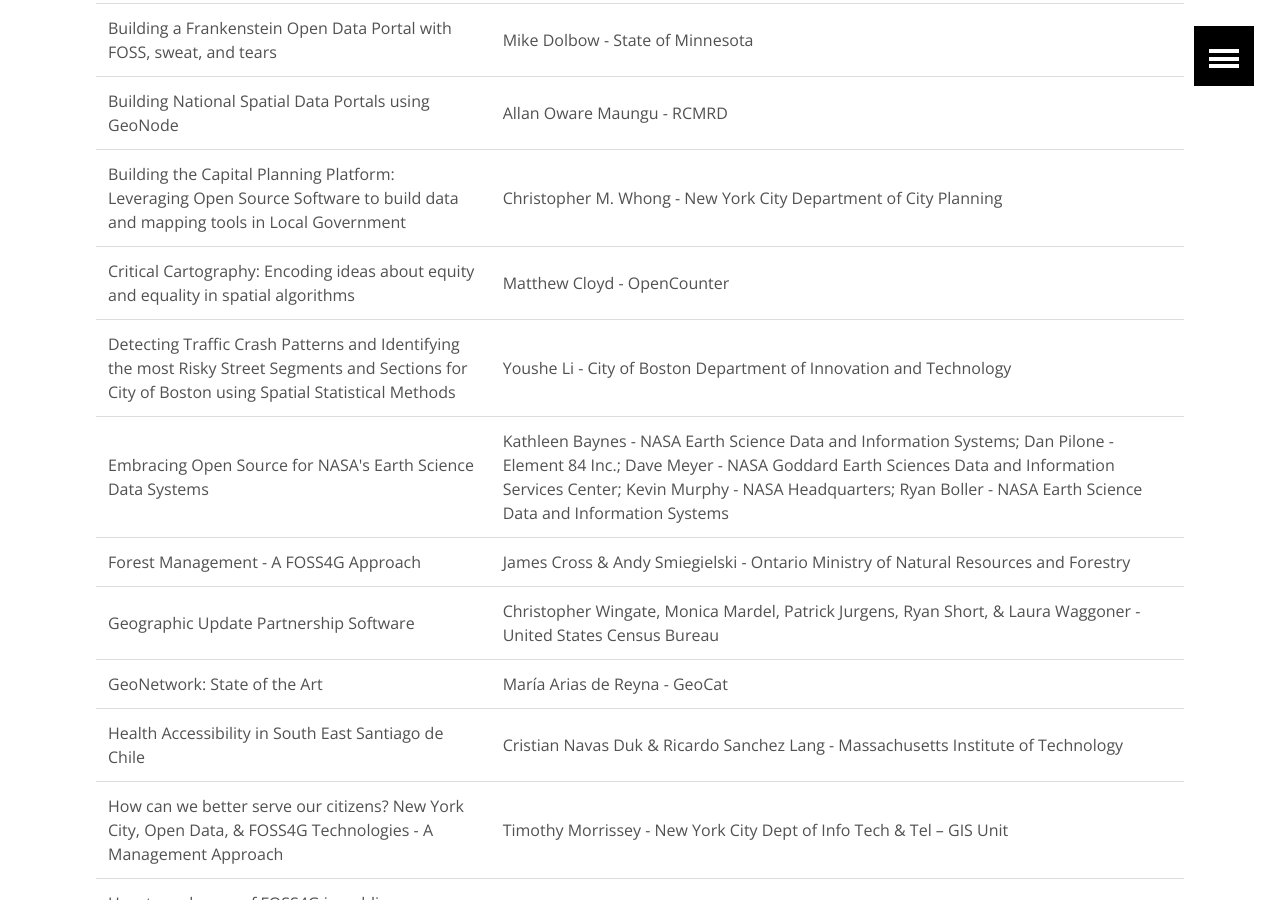
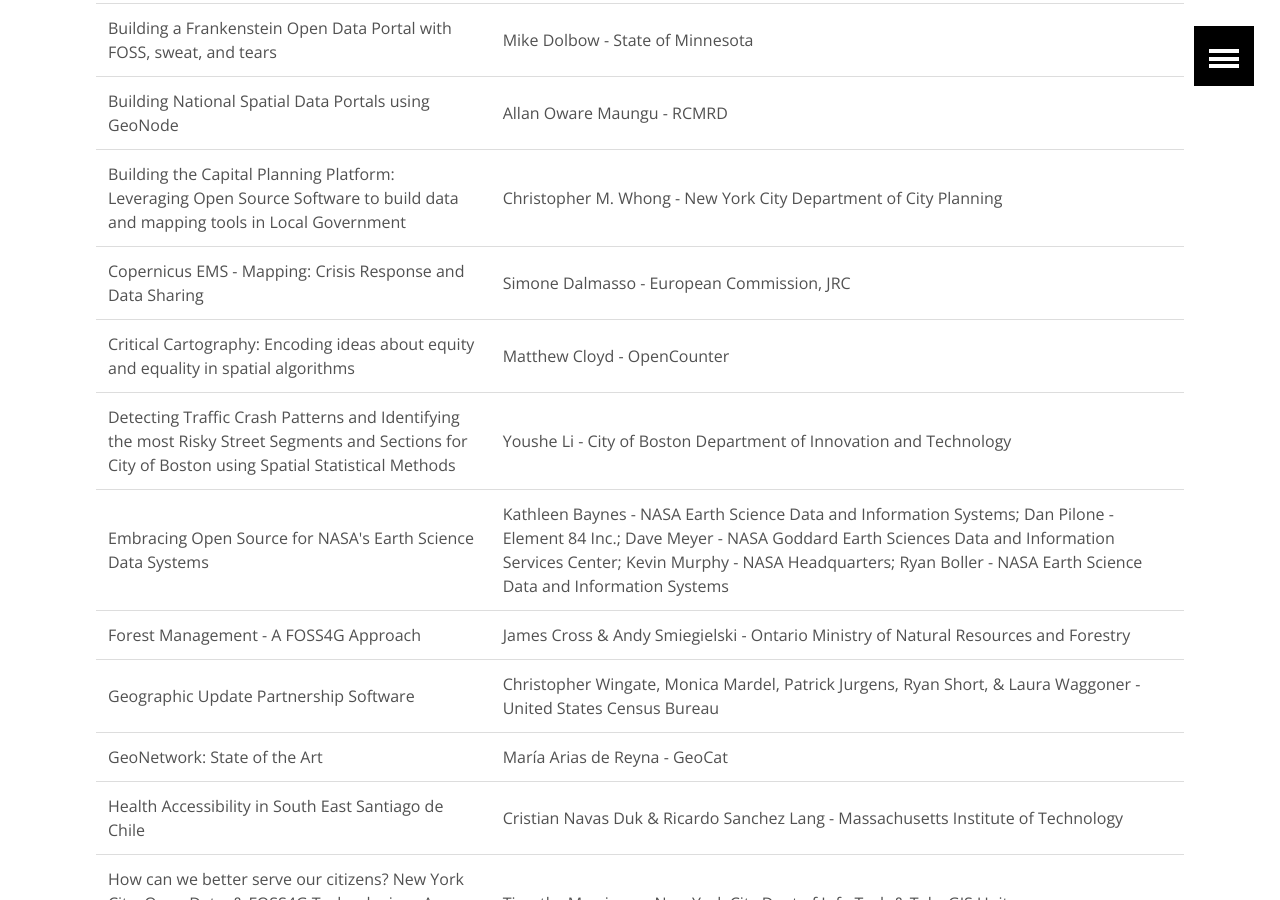
Before and after one commit to AvidGeo/foss4g2017-dev, a Jekyll site: the page built from accepted-presentations/index.html, in a window 1280 px wide and 900 px high, scrolled down 8211 px. Built offline with Jekyll 4.4.1, drawn with Linux system fonts in a browser that asks for light colours.

Commit message:
add accepted presenter

```diff
--- a/accepted-presentations/index.html
+++ b/accepted-presentations/index.html
@@ -146,6 +146,7 @@
     <tr><td>Building a Frankenstein Open Data Portal with FOSS, sweat, and tears</td><td>Mike Dolbow - State of Minnesota</td></tr>
     <tr><td>Building National Spatial Data Portals using GeoNode</td><td>Allan Oware Maungu - RCMRD</td></tr>
     <tr><td>Building the Capital Planning Platform: Leveraging Open Source Software to build data and mapping tools in Local Government</td><td>Christopher M. Whong - New York City Department of City Planning</td></tr>
+    <tr><td>Copernicus EMS - Mapping: Crisis Response and Data Sharing</td><td>Simone Dalmasso - European Commission, JRC</td></tr>
     <tr><td>Critical Cartography: Encoding ideas about equity and equality in spatial algorithms</td><td>Matthew Cloyd - OpenCounter</td></tr>
     <tr><td>Detecting Traffic Crash Patterns and Identifying the most Risky Street Segments and Sections for City of Boston using Spatial Statistical Methods</td><td> Youshe Li - City of Boston Department of Innovation and Technology</td></tr>
     <tr><td>Embracing Open Source for NASA's Earth Science Data Systems</td><td>Kathleen Baynes - NASA Earth Science Data and Information Systems; Dan Pilone - Element 84 Inc.; Dave Meyer - NASA Goddard Earth Sciences Data and Information Services Center; Kevin Murphy - NASA Headquarters; Ryan Boller - NASA Earth Science Data and Information Systems</td></tr>
```
